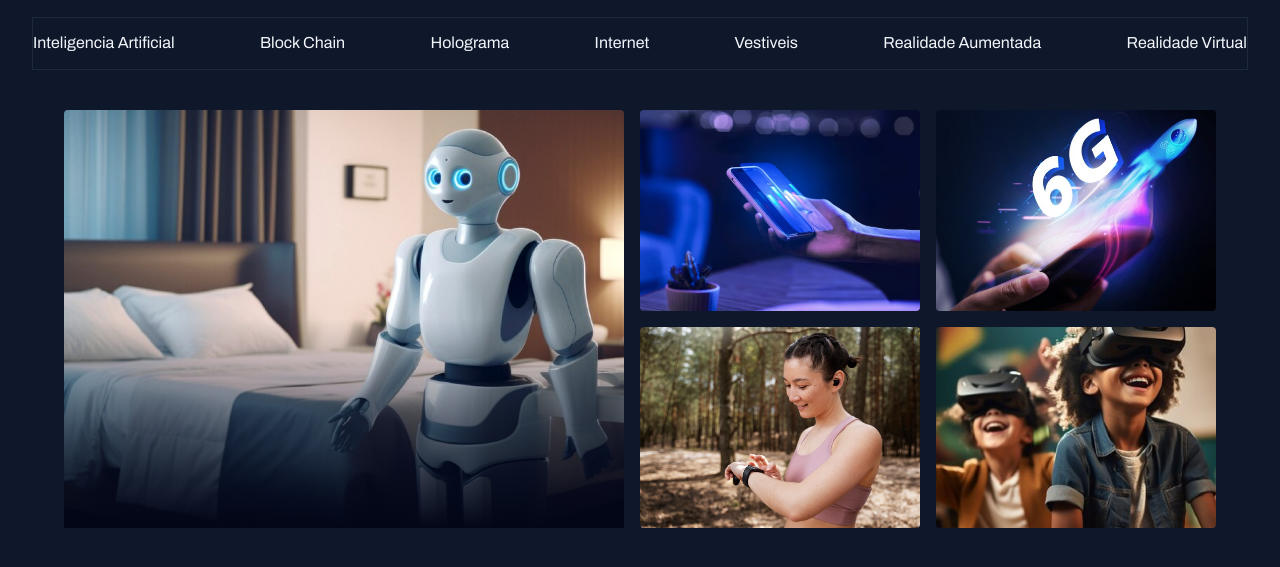
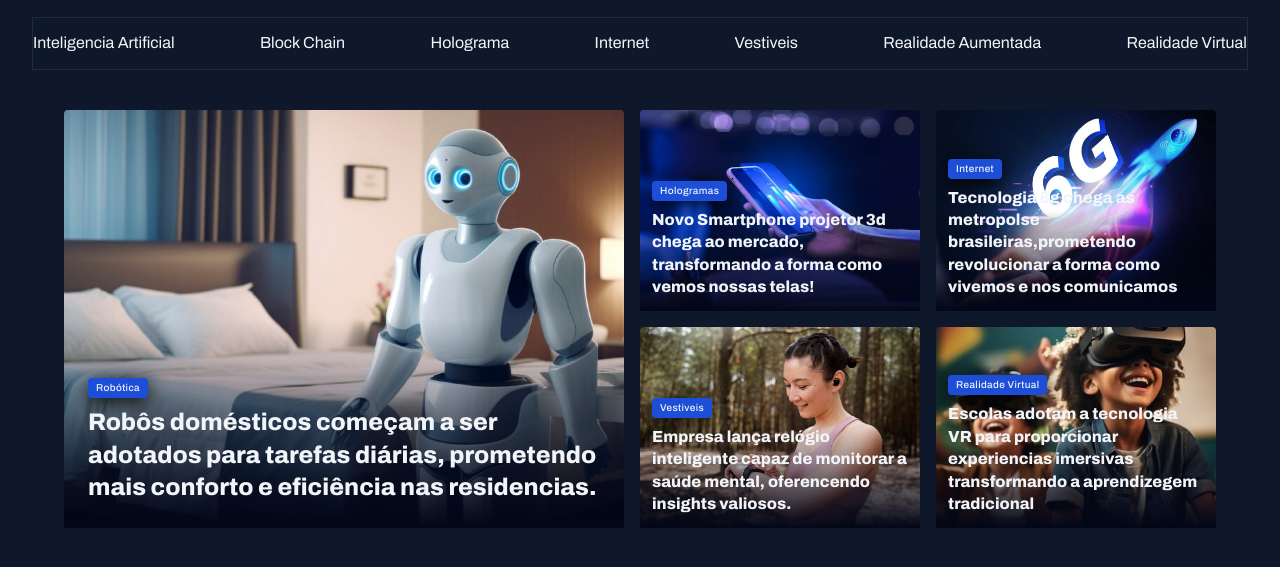
Before and after one commit to lhsgodoy/rocketseat-news, a plain HTML site: page index.html in a window 1280 px wide. Shown: the part 61-628 px from the top of the page. Drawn offline with Linux system fonts and the light colour scheme; a web font is replaced by a local one.

Commit message:
third commit

```diff
--- a/index.html
+++ b/index.html
@@ -42,23 +42,63 @@
         <section id="featured" class="container grid grid-flow-col gap16" >
 
 
-            <div class="card">
+            <figure class="card">
                 <img src="assets/images/Image 01.png" alt="">
-            </div>
+                <figcaption>
+                    <span class="content-tag">
+                        Robótica
+                    </span>
+                    <h2 class="text-xl">
+                        Robôs domésticos começam a ser adotados para tarefas diárias, prometendo mais conforto e eficiência nas residencias.
+                    </h2>
+                </figcaption>
+            </figure>
 
             <div class="grid gap16 " >
-                <div>
+                <figure class="card">
                     <img src="assets/images/Image 02.png" alt="">
-                </div>
-                <div>
+                    <figcaption>
+                        <span class="content-tag">
+                            Hologramas
+                        </span>
+                        <h2 class="text-lg">
+                           Novo Smartphone projetor 3d chega ao mercado, transformando a forma como vemos nossas telas!
+                        </h2>
+                    </figcaption>
+                </figure>
+                <figure class="card">
                     <img src="assets/images/Image 03.png" alt="">
-                </div>
-                <div>
+                    <figcaption>
+                        <span class="content-tag">
+                            Internet
+                        </span>
+                        <h2 class="text-lg">
+                           Tecnologia 6g chega as metropolse brasileiras,prometendo revolucionar a forma como vivemos e nos comunicamos
+                        </h2>
+                    </figcaption>
+                </figure>
+                <figure class="card">
                     <img src="assets/images/Image 04.png" alt="">
-                </div>
-                <div>
+                    <figcaption>
+                        <span class="content-tag">
+                            Vestiveis
+                        </span>
+                        <h2 class="text-lg">
+                            Empresa lança relógio inteligente capaz de monitorar a saúde mental, oferencendo insights valiosos.
+                        </h2>
+                    </figcaption>
+                </figure>
+                <figure class="card">
                     <img src="assets/images/Image 05.png" alt="">
-                </div>
+                    <figcaption>
+                        <span class="content-tag">
+                            Realidade Virtual
+                        </span>
+                        <h2 class="text-lg">
+                            Escolas adotam a tecnologia VR para proporcionar experiencias imersivas transformando a aprendizegem tradicional
+                        </h2>
+                    </figcaption>
+                </figure>
             </div>
         </section>
     </main>
--- a/styles/global.css
+++ b/styles/global.css
@@ -57,3 +57,15 @@ main {
     padding-inline: 32px;
     margin-inline: auto;
 }
+
+.content-tag  {
+    display: inline-block;
+    background-color: var(--brand-color-dark);
+    padding: 4px 8px;
+    border-radius: 4px;
+    font: 500 10px/1.2 var(--font-family);
+    letter-spacing: 0.04em;
+    color: var(--text-color-primary);
+    box-shadow: 0px 4px 20px black;
+
+}
--- a/styles/sections.css
+++ b/styles/sections.css
@@ -18,8 +18,20 @@
                 #020617  100%
             );
 
+
             top: 50%;
 
         }
+        figcaption {
+            position: absolute;
+            bottom: 0;
+            padding: 24px;
+            &:has(.text-lg) {
+                padding: 12px;
 
+            }
+        }
+        h2 {
+            margin-top: 8px;
+        }
     }
--- a/styles/utility.css
+++ b/styles/utility.css
@@ -13,3 +13,15 @@ section div:nth-child(2) {
 .gap16 {
     gap: 16px;
 }
+
+.text-xl {
+    font: var(--h1);
+}
+
+.text-lg {
+    font: var(--h2)
+}
+
+.text-sm {
+    font: var(--text-sm);
+}
```
